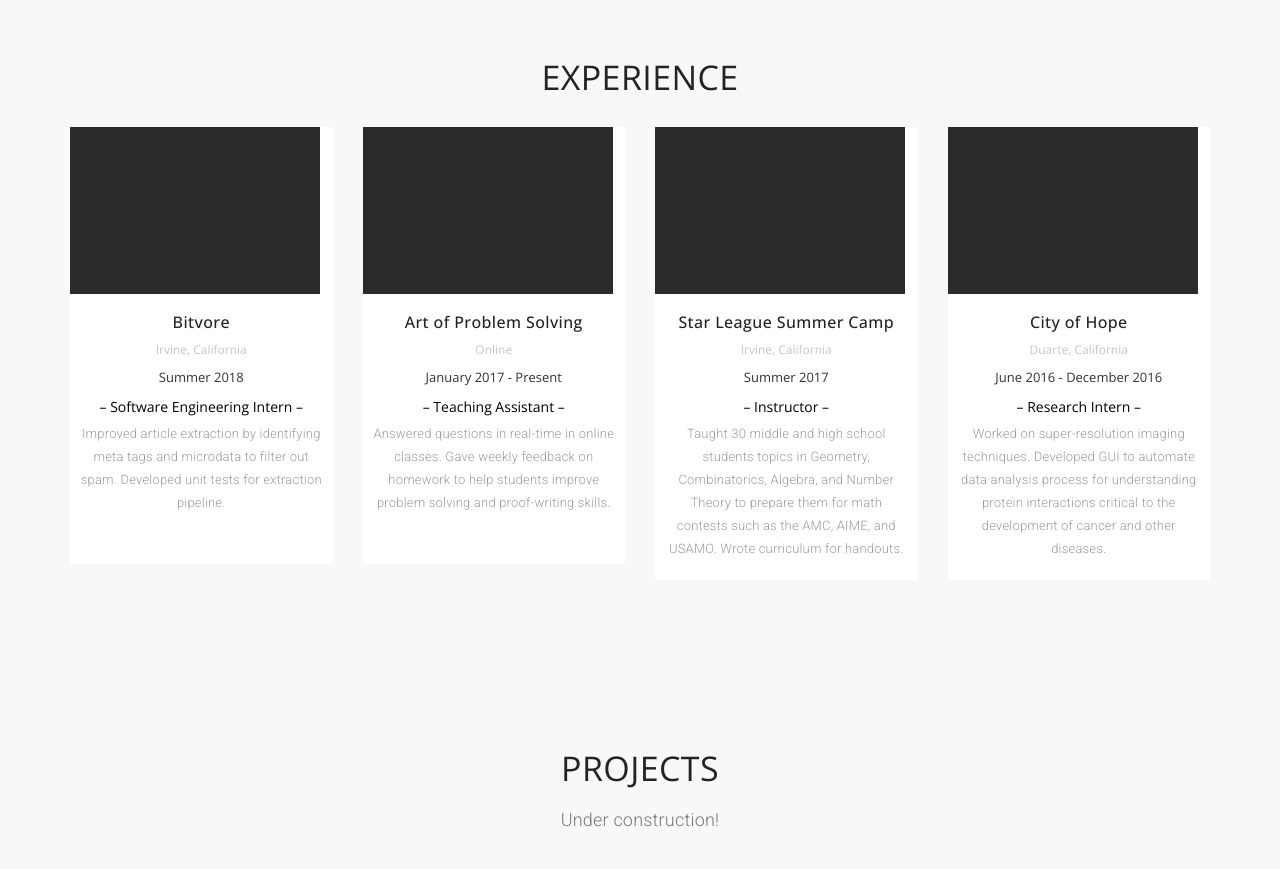
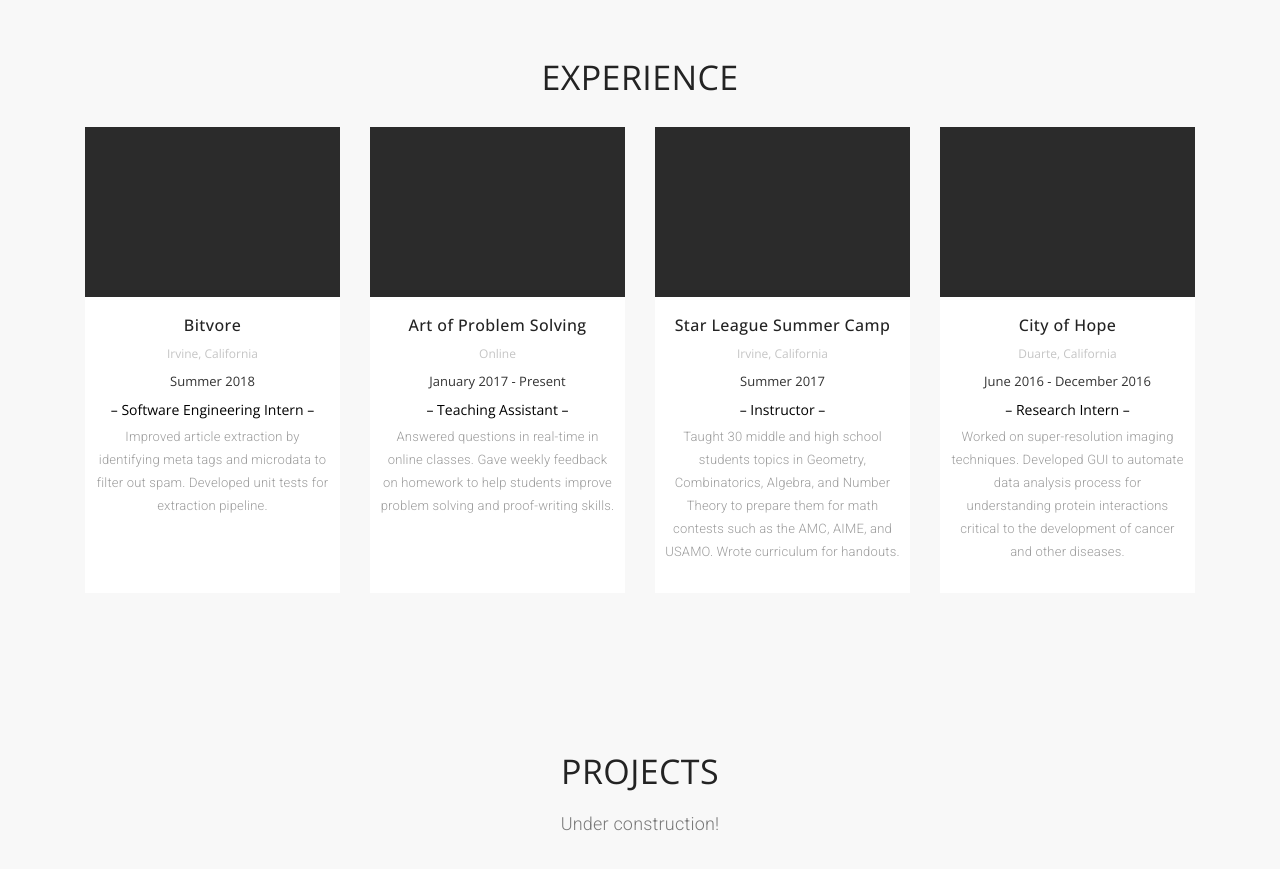
Before and after one commit to jjhuang22/jjhuang22.github.io, a plain HTML site: page index.html in a window 1280 px wide. Shown: the part 1360-2229 px from the top of the page. Drawn offline with nearby package versions, Linux system fonts and the light colour scheme; a web font is replaced by a local one.

Commit message:
made columns same height

```diff
--- a/css/style.css
+++ b/css/style.css
@@ -528,19 +528,14 @@
 4.6. Team
 --------------------*/
 
-/*.rowflex {
-    display: -webkit-flex;
-    display: -ms-flexbox;
-    display: flex;
+.rowflex {
     overflow: hidden;
 }
 
-.rowflex .team-item {
-    flex; 1;
-    text-align: center;
-    background-color: #fff;
-
-}*/
+[class*="team-item"]{
+    margin-bottom: -99999px;
+    padding-bottom: 99999px;
+}
 
 .team-item {
     text-align: center;
@@ -569,15 +564,11 @@
 }
 
 .team-item p {
+    /*text-align: center;*/
     font-size: 13px;
-    font-weight: 300;
+    font-weight: 350;
     color: #9C9C9C;
-    padding: 5px 10px 20px 10px;*/
-}
-
-.team-image img {
-    width: 250px;
-    height: 166.92px;
+    padding: 5px 10px 20px 10px;
 }
 
 
--- a/index.html
+++ b/index.html
@@ -159,7 +159,7 @@
 						</div>
 					</div>
 				</div>
-				<div class="row">
+				<div class="rowflex">
 					<!-- team member item -->
 					<div class="col-md-3">
 						<div class="team-item">
```
Also changed, not shown: 1 other file.
